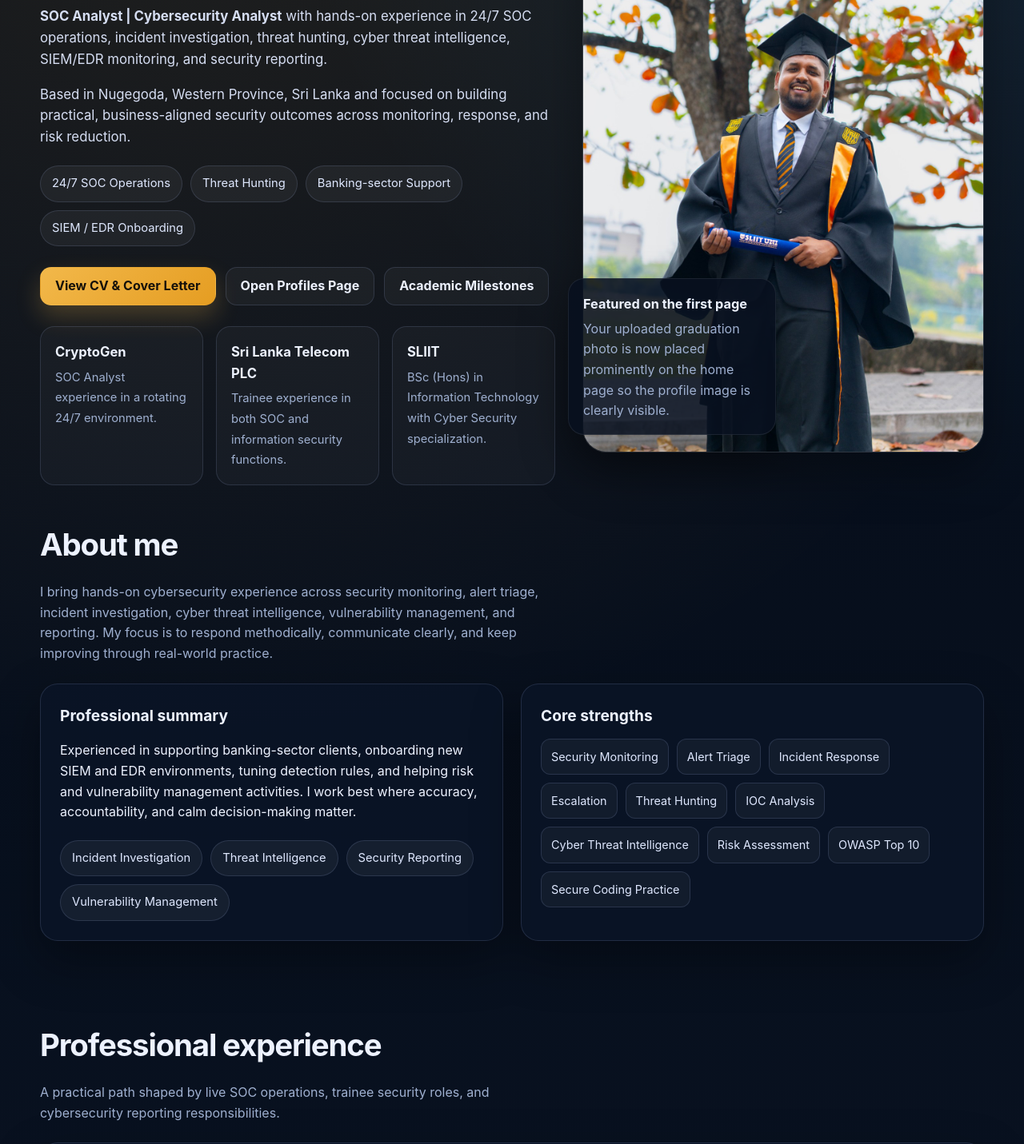
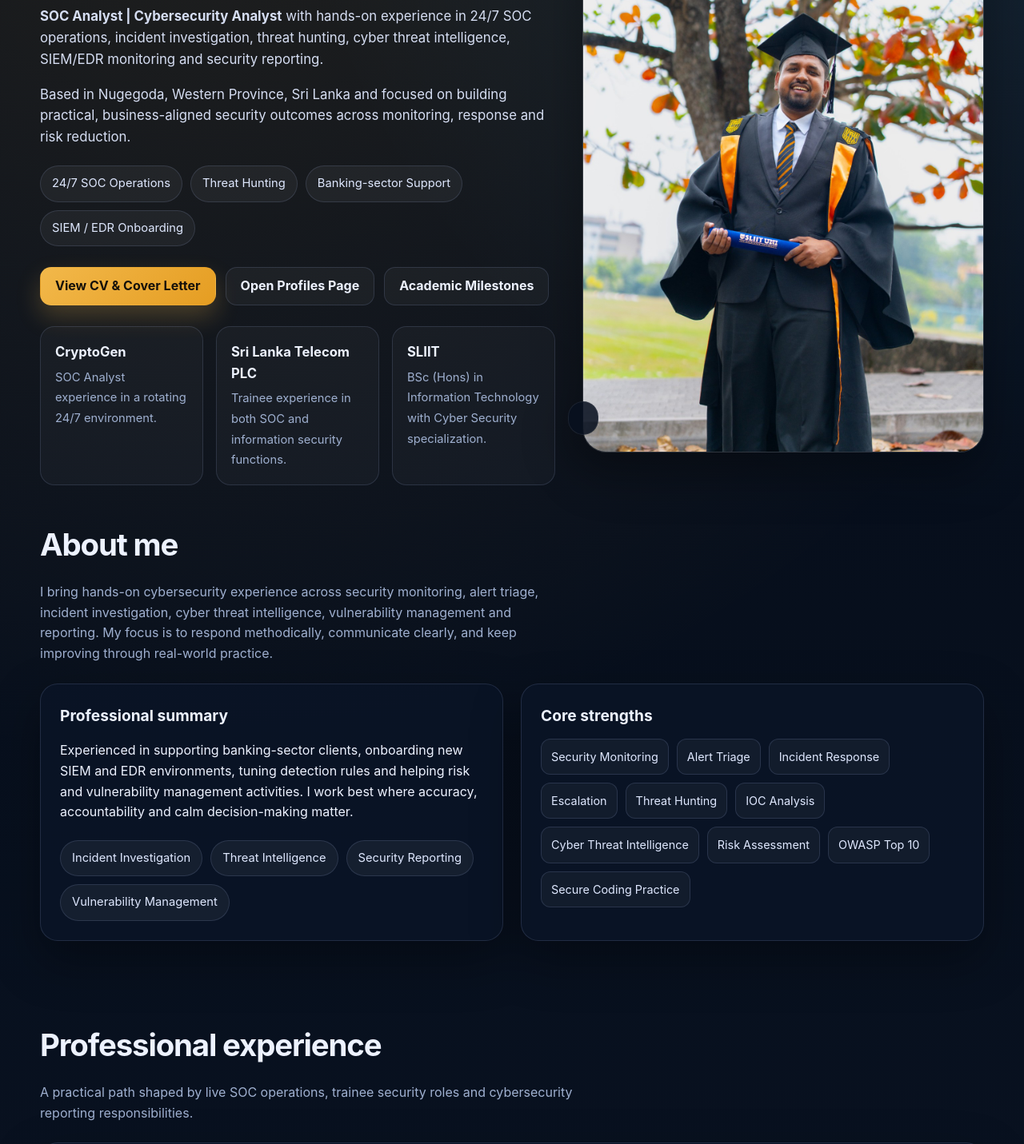
Before and after one commit to dayanthisitha/dayan-portfolio, a plain HTML site: page index.html in a window 1280 px wide. Shown: the part 279-1710 px from the top of the page at 80% size. Drawn offline with Linux system fonts and the light colour scheme.

Commit message:
Update index.html

```diff
--- a/index.html
+++ b/index.html
@@ -35,8 +35,8 @@
         <div class="hero-copy" data-reveal>
           <span class="eyebrow">Cybersecurity Portfolio</span>
           <h1>Dayan <span class="highlight">Thisitha</span></h1>
-          <p class="lead"><strong>SOC Analyst | Cybersecurity Analyst</strong> with hands-on experience in 24/7 SOC operations, incident investigation, threat hunting, cyber threat intelligence, SIEM/EDR monitoring, and security reporting.</p>
-          <p class="lead">Based in Nugegoda, Western Province, Sri Lanka and focused on building practical, business-aligned security outcomes across monitoring, response, and risk reduction.</p>
+          <p class="lead"><strong>SOC Analyst | Cybersecurity Analyst</strong> with hands-on experience in 24/7 SOC operations, incident investigation, threat hunting, cyber threat intelligence, SIEM/EDR monitoring and security reporting.</p>
+          <p class="lead">Based in Nugegoda, Western Province, Sri Lanka and focused on building practical, business-aligned security outcomes across monitoring, response and risk reduction.</p>
           <div class="hero-badges">
             <span class="badge-pill">24/7 SOC Operations</span>
             <span class="badge-pill">Threat Hunting</span>
@@ -68,8 +68,8 @@
             <img src="assets/images/profile-hero.jpg" alt="Dayan Thisitha in graduation attire holding a diploma outdoors.">
           </div>
           <div class="floating-card">
-            <strong>Featured on the first page</strong>
-            <span>Your uploaded graduation photo is now placed prominently on the home page so the profile image is clearly visible.</span>
+            <strong></strong>
+            <span></span>
           </div>
         </div>
       </div>
@@ -79,12 +79,12 @@
       <div class="container">
         <div class="section-intro" data-reveal>
           <h2>About me</h2>
-          <p>I bring hands-on cybersecurity experience across security monitoring, alert triage, incident investigation, cyber threat intelligence, vulnerability management, and reporting. My focus is to respond methodically, communicate clearly, and keep improving through real-world practice.</p>
+          <p>I bring hands-on cybersecurity experience across security monitoring, alert triage, incident investigation, cyber threat intelligence, vulnerability management and reporting. My focus is to respond methodically, communicate clearly, and keep improving through real-world practice.</p>
         </div>
         <div class="grid two">
           <article class="card" data-reveal>
             <h3>Professional summary</h3>
-            <p>Experienced in supporting banking-sector clients, onboarding new SIEM and EDR environments, tuning detection rules, and helping risk and vulnerability management activities. I work best where accuracy, accountability, and calm decision-making matter.</p>
+            <p>Experienced in supporting banking-sector clients, onboarding new SIEM and EDR environments, tuning detection rules and helping risk and vulnerability management activities. I work best where accuracy, accountability and calm decision-making matter.</p>
             <div class="tag-list">
               <span class="tag">Incident Investigation</span>
               <span class="tag">Threat Intelligence</span>
@@ -115,7 +115,7 @@
       <div class="container">
         <div class="section-intro" data-reveal>
           <h2>Professional experience</h2>
-          <p>A practical path shaped by live SOC operations, trainee security roles, and cybersecurity reporting responsibilities.</p>
+          <p>A practical path shaped by live SOC operations, trainee security roles and cybersecurity reporting responsibilities.</p>
         </div>
         <div class="timeline">
           <article class="timeline-item" data-reveal>
@@ -126,12 +126,12 @@
           <article class="timeline-item" data-reveal>
             <span class="meta">Jul 2023 – Sep 2023 • Sri Lanka Telecom PLC</span>
             <h3>Trainee SOC Analyst</h3>
-            <p>Monitored logs in the event management system, analyzed firewall traffic, documented incidents, and strengthened practical SOC workflow knowledge through active observation and reporting.</p>
+            <p>Monitored logs in the event management system, analyzed firewall traffic, documented incidents and strengthened practical SOC workflow knowledge through active observation and reporting.</p>
           </article>
           <article class="timeline-item" data-reveal>
             <span class="meta">Jan 2023 – Jul 2023 • Sri Lanka Telecom PLC</span>
             <h3>Trainee Information Security Analyst</h3>
-            <p>Supported threat and vulnerability management work with a focus on governance, risk, compliance, security posture improvement, and mitigation-oriented recommendations.</p>
+            <p>Supported threat and vulnerability management work with a focus on governance, risk, compliance, security posture improvement and mitigation-oriented recommendations.</p>
           </article>
         </div>
       </div>
@@ -196,7 +196,7 @@
           <article class="feature-card" data-reveal>
             <div class="feature-icon">01</div>
             <h3>Ransomware threat research</h3>
-            <p>Focused research into ransomware activity, attack patterns, indicators of compromise, and defensive response thinking.</p>
+            <p>Focused research into ransomware activity, attack patterns, indicators of compromise and defensive response thinking.</p>
           </article>
           <article class="feature-card" data-reveal>
             <div class="feature-icon">02</div>
@@ -224,7 +224,7 @@
         </article>
         <article class="callout" data-reveal>
           <h3>Profiles page updated</h3>
-          <p>The portfolio now includes a dedicated profiles page with your Facebook, Instagram, and Threads links, alongside email and phone contact actions.</p>
+          <p>The portfolio now includes a dedicated profiles page with your Facebook, Instagram and Threads links, alongside email and phone contact actions.</p>
           <div class="inline-actions">
             <a class="button-secondary" href="profiles.html">View profile links</a>
             <a class="button-secondary" href="academic-milestones.html">View academics page</a>
```
